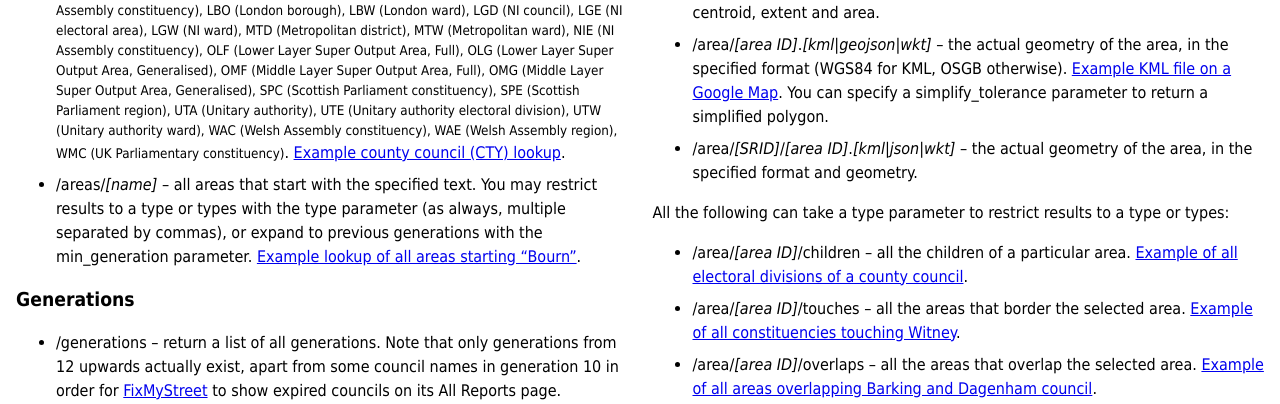
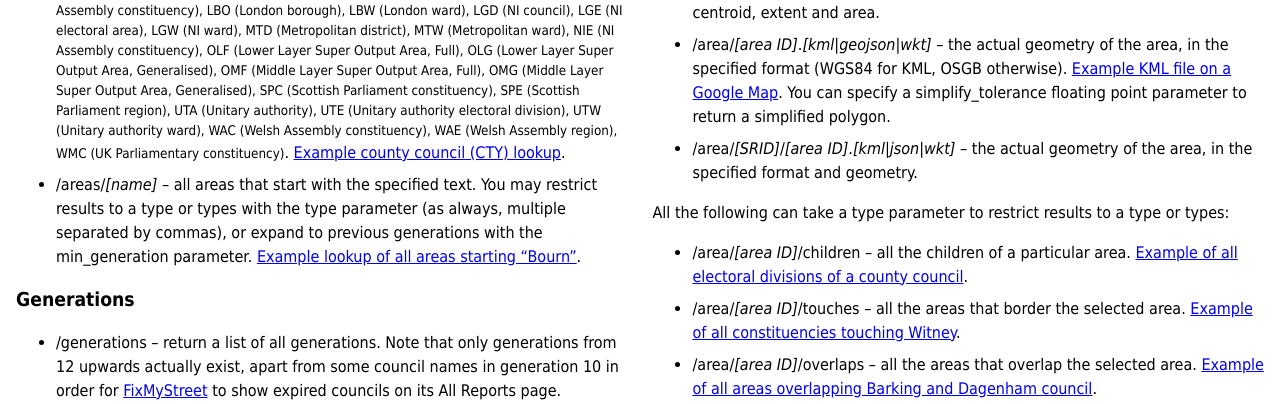
Before and after one commit to mysociety/mapit, a Django app: template pylib/mapit/templates/index.html in a window 1280 px wide. Shown: the part 1372-1776 px from the top of the page. Run offline with Django 3.2, Linux system fonts and the light colour scheme; the template is opened without the code that fills it, so the values that code supplies are empty; some libraries are stand-ins or nearby versions.

Commit message:
Specify what sort of parameter it is.

```diff
--- a/pylib/mapit/templates/index.html
+++ b/pylib/mapit/templates/index.html
@@ -160,7 +160,7 @@ bounding boxes cover the particular point.
 
 <li>/area/<i>[area ID]</i>.<i>[kml|geojson|wkt]</i> &ndash; the actual geometry of the area, in the specified format (WGS84 for KML, OSGB otherwise).
 <a href="http://maps.google.co.uk/maps?q=http://{{ request.META.HTTP_HOST }}/area/2636.kml">Example KML file on a Google Map</a>.
-You can specify a simplify_tolerance parameter to return a simplified polygon.
+You can specify a simplify_tolerance floating point parameter to return a simplified polygon.
 
 <li>/area/<i>[SRID]</i>/<i>[area ID]</i>.<i>[kml|json|wkt]</i> &ndash; the actual geometry of the area, in the specified format and geometry.
 
```
